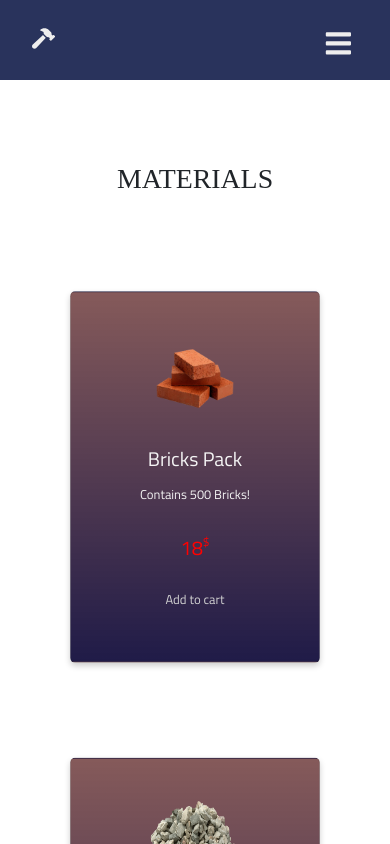
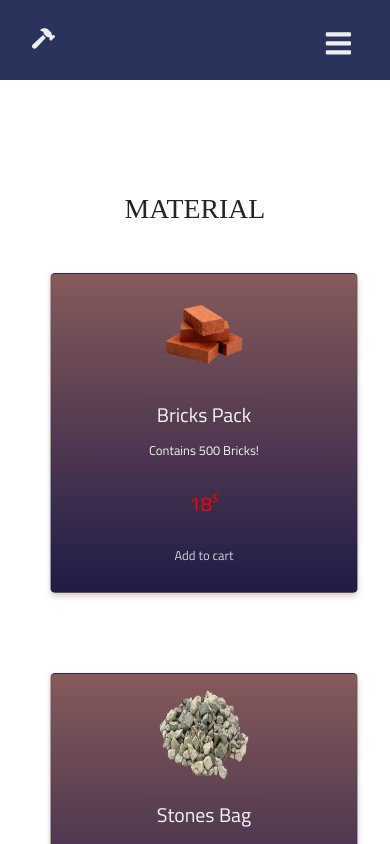
Before and after one commit to mubeen070/WebTech-Project, a React (Create React App) app: page /material in a window 390 px wide. Shown: the top 844 px of the page. Built offline with nearby package versions, Linux system fonts and the light colour scheme.

Commit message:
responsive equip and mats page

```diff
--- a/src/Components/equipment.js
+++ b/src/Components/equipment.js
@@ -4,7 +4,7 @@ import "../Style/cards.css"
 import ItemCard from "./itemcard";
 const EquipmentRow = () => {
   const listItems = Products.map((item, index) => (
-    <div className="col-4">
+    <div className="col-lg-4 col-sm-12" style={{padding:"0", margin:"0"}}>
       <ItemCard
         thumb={item.thumb}
         pname={item.pname}
@@ -20,7 +20,7 @@ const EquipmentRow = () => {
     <div className="container">
       <h1 className="text-dark">Equipments</h1>
 
-      <div className="row">{listItems}</div>
+      <div className="row" style={{padding:"0", margin:"0"}}>{listItems}</div>
     </div>
   );
 };
--- a/src/Components/itemcard.js
+++ b/src/Components/itemcard.js
@@ -5,7 +5,7 @@ import { useCart } from "react-use-cart";
 const ItemCard = (props) => {
   const { addItem } = useCart();
   return (
-        <div className="card" key={props.id}>
+        <div className="card" style={{margin:"0", padding:"0"}}key={props.id}>
           <div className="cardd-img">
             <img src={props.thumb} alt={props.pname} />
           </div>
--- a/src/Components/material.js
+++ b/src/Components/material.js
@@ -3,14 +3,17 @@ import Mats from "./mats";
 import ItemCard from "./itemcard";
 const MaterialRow = () => {
   const listItems = Mats.map((item,index) => (
+    <div className="col-lg-4 col-sm-12" style={{padding:"0", margin:"0"}}>
     <ItemCard thumb={item.thumb} pname={item.pname} desc={item.desc} price={item.price} currency={item.currency} key={index} item={item}/>
+    </div>
   ));
   return (
     <>
-      <div className="container1">
-      <h1 className="text-dark">Materials</h1>
-        <div className="main-content">{listItems}</div>
-      </div>
+      <div className="container">
+      <h1 className="text-dark">Material</h1>
+
+      <div className="row" style={{padding:"0", margin:"0"}}>{listItems}</div>
+    </div>
     </>
   );
 };
```
